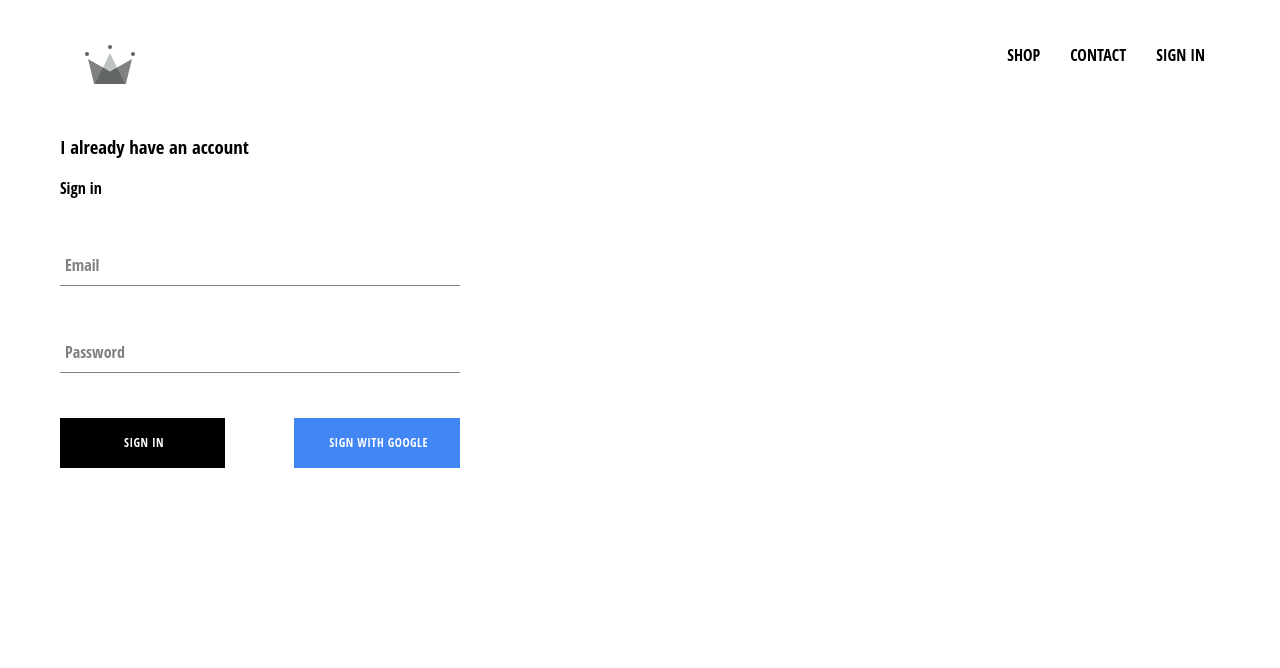
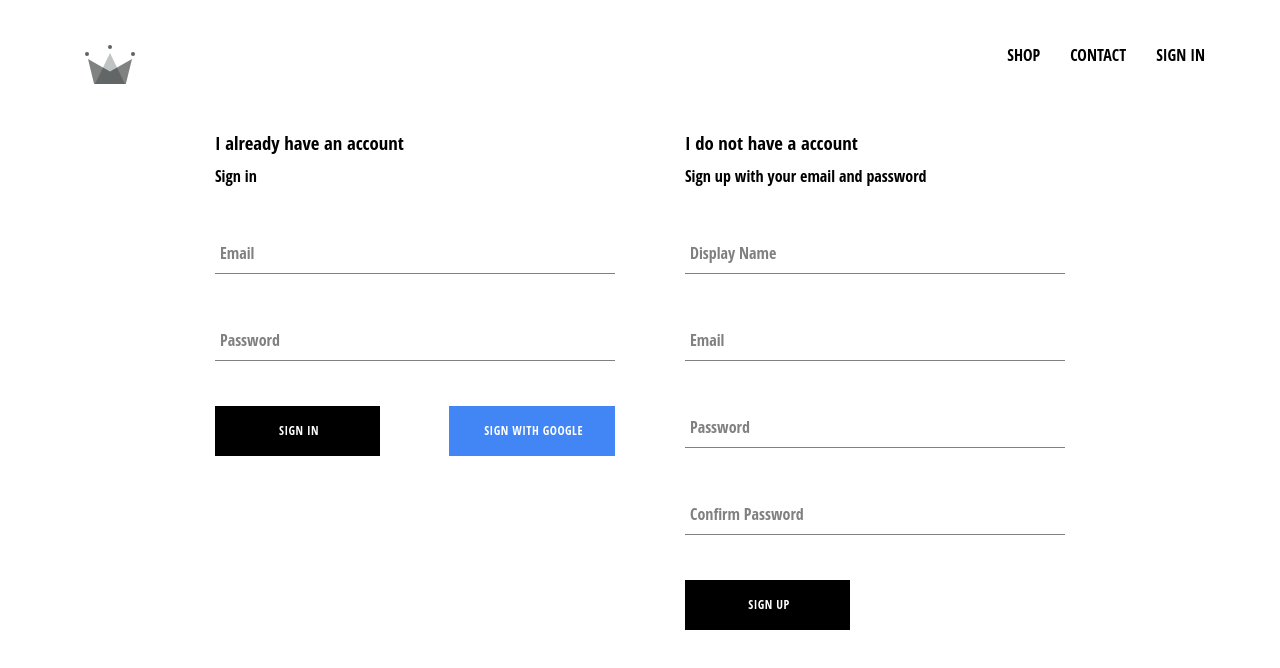
Before and after one commit to baard047/react_shop, a React (Create React App) app: page /authorization in a window 1280 px wide. Shown: the top 668 px of the page. Built offline with nearby package versions, Linux system fonts and the light colour scheme; no server answers.

Commit message:
Added authorization with email and password. Created methods, which stores users in firestore database.

```diff
--- a/src/App.js
+++ b/src/App.js
@@ -1,7 +1,7 @@
 import React, {Component} from 'react';
 import { Switch, Route } from 'react-router-dom'
 
-import { auth } from './firebase/firebase_utils';
+import { auth, createUserRecord } from './firebase/firebase_utils';
 
 import './App.css';
 
@@ -18,8 +18,19 @@ class App extends Component {
     unsubscribeFromAuth = null;
 
     componentDidMount() {
-        this.unsubscribeFromAuth = auth.onAuthStateChanged( user => {
-            this.setState({ currentUser: user })
+        this.unsubscribeFromAuth = auth.onAuthStateChanged(async user => {
+            if(user) {
+                const userRef = await createUserRecord(user);
+                userRef.onSnapshot(snapshot => {
+                    this.setState({
+                        currentUser: {
+                            id: snapshot.id,
+                            ...snapshot.data()
+                        }
+                    });
+                });
+            }
+            else { this.setState({ currentUser: null }) }
         });
     }
 
--- a/src/components/directory/directory.jsx
+++ b/src/components/directory/directory.jsx
@@ -45,7 +45,7 @@ class Directory extends Component {
 
     render() {
         const menuItems = this.state.sections.map(({id, ...other}) => (
-            <MenuItem id={id } {...other}/>
+            <MenuItem key={ id } {...other}/>
         ));
 
         return (
--- a/src/components/sign_in/sign_in.jsx
+++ b/src/components/sign_in/sign_in.jsx
@@ -4,17 +4,23 @@ import './sign_in.scss'
 import FormInput from "../form_input/form_input";
 import Button from "../button/button";
 
-import {signInWithGoogle} from "../../firebase/firebase_utils";
+import { auth, signInWithGoogle} from "../../firebase/firebase_utils";
+
+const INITIAL_STATE = { email: '', password: '' };
 
 class SignIn extends Component {
-    state = {
-        email: '',
-        password: ''
-    };
+    state = { ...INITIAL_STATE };
 
-    handleSubmit = event => {
+    handleSubmit = async event => {
         event.preventDefault();
-        this.setState({email: '', password: ''});
+
+        const { email, password } = this.state;
+        try {
+            await auth.signInWithEmailAndPassword(email, password);
+            this.setState({...INITIAL_STATE})
+        } catch (error) {
+            console.log(error.message)
+        }
     };
 
     handleChange = event => {
@@ -23,11 +29,11 @@ class SignIn extends Component {
     };
 
     render() {
-        const {email, password} = this.state;
+        const { email, password } = this.state;
 
         return (
             <div className={'sign-in'}>
-                <h3>I already have an account</h3>
+                <h3 className={'title'}>I already have an account</h3>
                 <span>Sign in</span>
 
                 <form onSubmit={this.handleSubmit}>
--- /dev/null
+++ b/src/components/sign_up/sign_up.jsx
@@ -0,0 +1,94 @@
+import React, {Component} from "react";
+
+import { auth, createUserRecord } from "../../firebase/firebase_utils";
+
+import FormInput from "../form_input/form_input";
+import Button from "../button/button";
+
+import './sign_up.scss'
+
+const INITIAL_STATE = {
+    displayName: '',
+    email: '',
+    password: '',
+    confirmPassword: ''
+};
+
+class SignUp extends Component {
+    state = {
+        ...INITIAL_STATE
+    };
+
+    handleSubmit = async event => {
+        event.preventDefault();
+        const { displayName, email, password, confirmPassword } = this.state;
+
+        if( password !== confirmPassword ) {
+            alert("passwords don't match!");
+            return;
+        }
+
+        try {
+            const { user } = await auth.createUserWithEmailAndPassword(email, password);
+
+            await createUserRecord(user, { displayName });
+
+            this.setState({...INITIAL_STATE}); //clearing input forms
+        } catch (error) {
+            console.log(error.message);
+        }
+    };
+
+    handleChange = event => {
+        const { name, value } = event.target;
+        this.setState({[name]: value});
+    };
+
+    render() {
+        const { displayName, email, password, confirmPassword } = this.state;
+
+        return (
+            <div className={'sign-up'}>
+                <h3 className={'title'}>I do not have a account</h3>
+                <span>Sign up with your email and password</span>
+                <form className={'sign-up-form'} onSubmit={this.handleSubmit}>
+                    <FormInput
+                        type={'text'}
+                        name={'displayName'}
+                        value={displayName}
+                        onChange={this.handleChange}
+                        label={'Display Name'}
+                        required
+                    />
+                    <FormInput
+                        type={'email'}
+                        name={'email'}
+                        value={email}
+                        onChange={this.handleChange}
+                        label={'Email'}
+                        required
+                    />
+                    <FormInput
+                        type={'password'}
+                        name={'password'}
+                        value={password}
+                        onChange={this.handleChange}
+                        label={'Password'}
+                        required
+                    />
+                    <FormInput
+                        type={'password'}
+                        name={'confirmPassword'}
+                        value={confirmPassword}
+                        onChange={this.handleChange}
+                        label={'Confirm Password'}
+                        required
+                    />
+                    <Button type={'submit'}>SIGN UP</Button>
+                </form>
+            </div>
+        );
+    }
+}
+
+export default SignUp;
--- /dev/null
+++ b/src/components/sign_up/sign_up.scss
@@ -0,0 +1,9 @@
+.sign-up {
+  display: flex;
+  flex-direction: column;
+  width: 380px;
+
+  .title {
+    margin: 10px 0;
+  }
+}
--- a/src/firebase/firebase_utils.js
+++ b/src/firebase/firebase_utils.js
@@ -11,6 +11,35 @@ googleAuthProvider.setCustomParameters({prompt: 'select_account'});
 
 export const auth = firebase.auth();
 export const firestore = firebase.firestore();
+
+export const createUserRecord = async (user, additionalData) => {
+    if (!user) {
+        return;
+    }
+
+    const userRef = firestore.doc(`users/${user.uid}`);
+    const snapShot = await userRef.get();
+
+    if (!snapShot.exists) {
+        const { displayName, email } = user;
+        const createdAt = new Date();
+
+        try {
+            await userRef.set({
+                displayName,
+                email,
+                createdAt,
+                ...additionalData
+            });
+            //TODO user created successful
+        } catch (error) {
+            console.log('cannot create user record in database ', error.message);
+        }
+    }
+
+    return userRef;
+};
+
 export const signInWithGoogle = () => auth.signInWithPopup(googleAuthProvider);
 
 export default firebase;
--- a/src/pages/authorization/auth.scss
+++ b/src/pages/authorization/auth.scss
@@ -0,0 +1,6 @@
+.auth-page {
+  width: 850px;
+  display: flex;
+  justify-content: space-between;
+  margin: 30px auto;
+}
--- a/src/pages/authorization/auth_page.jsx
+++ b/src/pages/authorization/auth_page.jsx
@@ -2,10 +2,12 @@ import React from "react";
 
 import './auth.scss'
 import SignIn from "../../components/sign_in/sign_in";
+import SignUp from "../../components/sign_up/sign_up";
 
 const AuthPage = () => (
-    <div className={'sign-in-and-sign-up'}>
+    <div className={'auth-page'}>
         <SignIn />
+        <SignUp />
     </div>
 );
 
```
